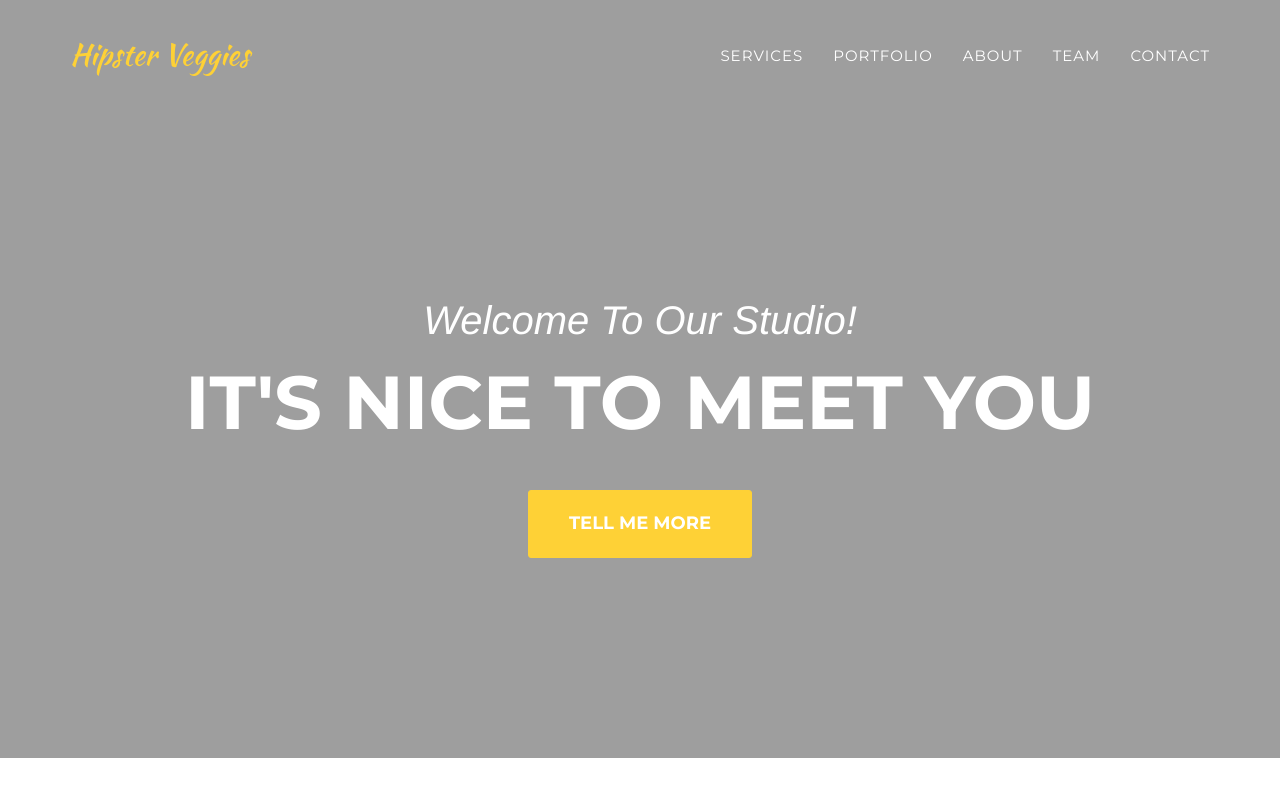
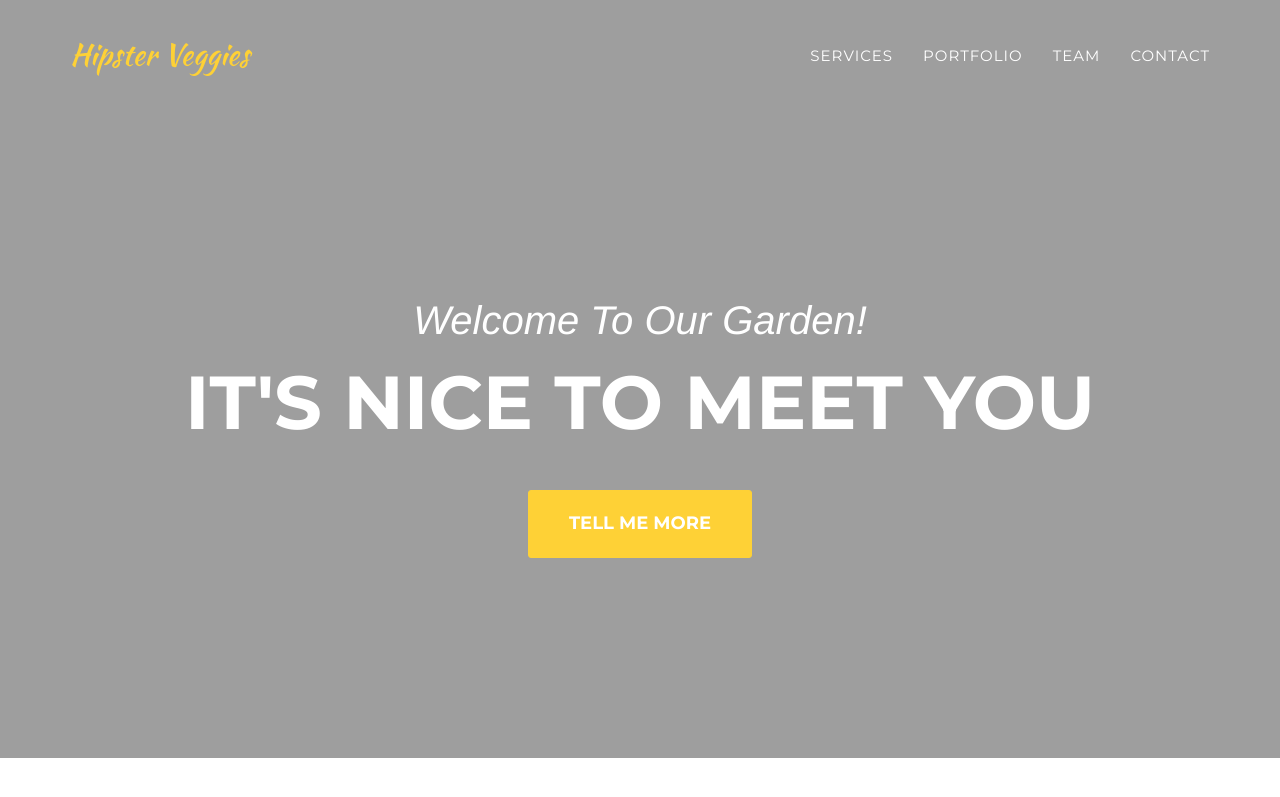
Before and after one commit to jasdumas/hipsterveggies, a Jekyll site: the page built from index.html, in a window 1280 px wide and 900 px high. Shown: the top 797 px of the window. Built offline with Jekyll 4.4.1, drawn with Linux system fonts in a browser that asks for light colours; some web fonts are replaced.

Commit message:
edit pages and email contact form

```diff
--- a/_includes/header.html
+++ b/_includes/header.html
@@ -24,9 +24,7 @@
                     <li>
                         <a class="page-scroll" href="#portfolio">Portfolio</a>
                     </li>
-                    <li>
-                        <a class="page-scroll" href="#about">About</a>
-                    </li>
+
                     <li>
                         <a class="page-scroll" href="#team">Team</a>
                     </li>
@@ -44,7 +42,7 @@
     <header>
         <div class="container">
             <div class="intro-text">
-                <div class="intro-lead-in">Welcome To Our Studio!</div>
+                <div class="intro-lead-in">Welcome To Our Garden!</div>
                 <div class="intro-heading">It's Nice To Meet You</div>
                 <a href="#services" class="page-scroll btn btn-xl">Tell Me More</a>
             </div>
--- a/_layouts/default.html
+++ b/_layouts/default.html
@@ -9,9 +9,9 @@
     {% include header.html %}
     {% include services.html %}
     {% include portfolio_grid.html %}
-    {% include about.html %}
+    <!--  {% include about.html %} -->
     {% include team.html %}
-    {% include clients.html %}
+    <!--  {% include clients.html %} -->
     {% include contact.html %}
     {% include footer.html %}
     {% include modals.html %}
```
Also changed, not shown: 1 other file.
